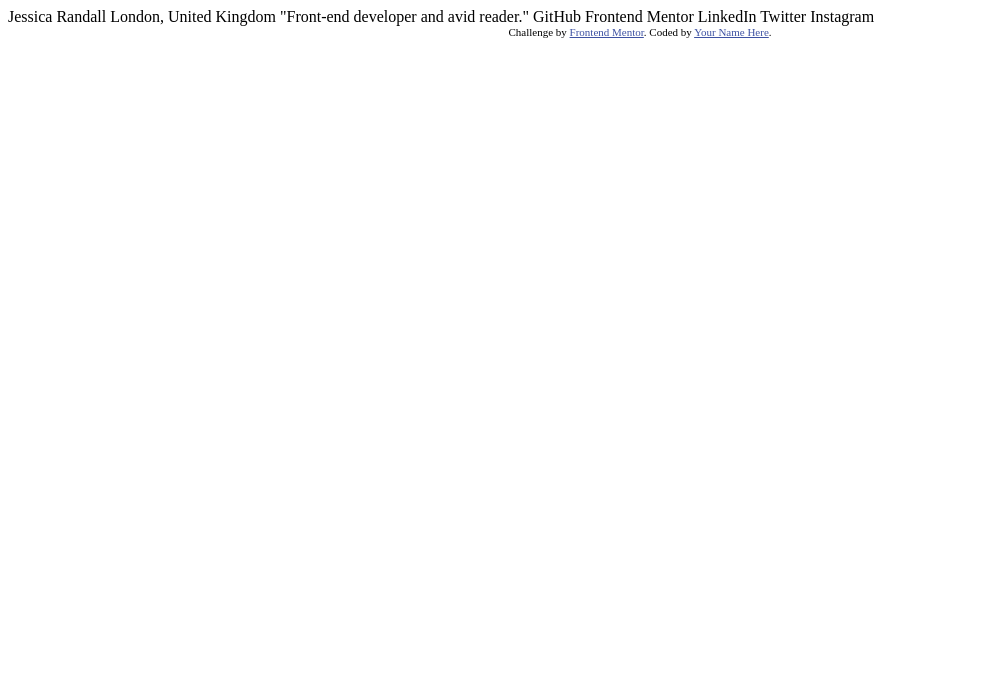
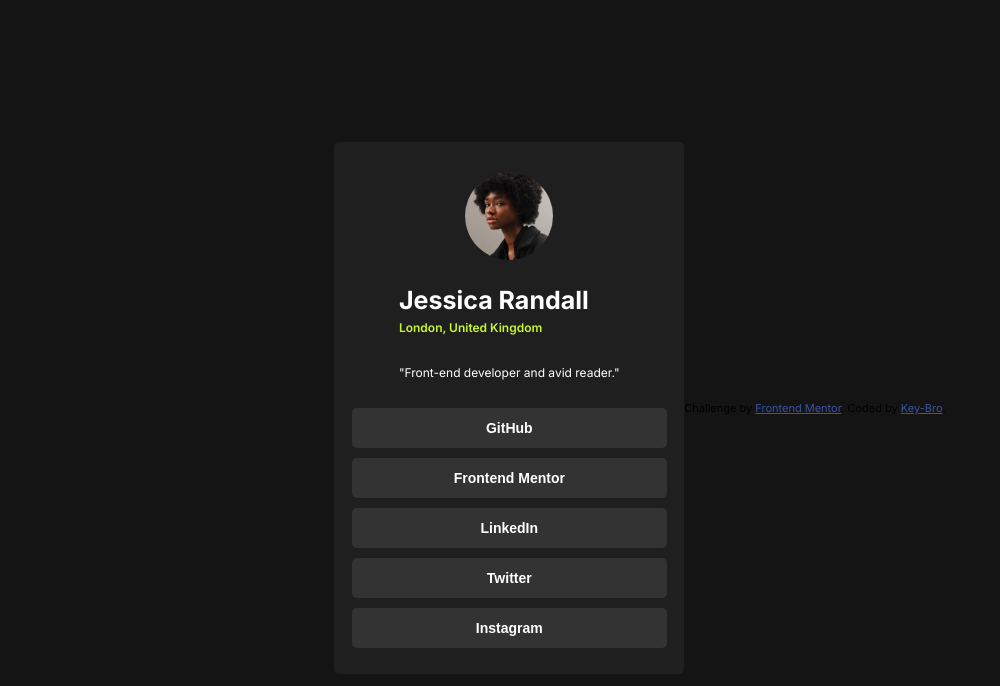
Before and after one commit to Key-Bro/social-links-profile-main, a plain HTML site: page index.html in a window 1280 px wide. Shown: the whole page, without its empty margins (0-1000 px from the left). Drawn offline with Linux system fonts and the light colour scheme.

Commit message:
Adding main structure

```diff
--- a/index.html
+++ b/index.html
@@ -3,7 +3,7 @@
 <head>
   <meta charset="UTF-8">
   <meta name="viewport" content="width=device-width, initial-scale=1.0"> <!-- displays site properly based on user's device -->
-
+  <link rel="stylesheet" href="style.css">
   <link rel="icon" type="image/png" sizes="32x32" href="./assets/images/favicon-32x32.png">
 
   <title>Frontend Mentor | Social links profile</title>
@@ -15,20 +15,25 @@
   </style>
 </head>
 <body>
+  <main class="card">
+    <div class="profil">
+      <img class="profil-picture" src="/assets/images/avatar-jessica.jpeg" alt="profil picture">
+      <p class="text" id="name">Jessica Randall</p>
+      <p class="text" id="localisation">London, United Kingdom</p>
+      <p class="text" id="description">"Front-end developer and avid reader."</p>
+    </div>
+    <ul class="list">
+      <li><button class="button">GitHub</button></li>
+      <li><button class="button">Frontend Mentor</button></li>
+      <li><button class="button">LinkedIn</button></li>
+      <li><button class="button">Twitter</button></li>
+      <li><button class="button">Instagram</button></li>
+    </ul>
+  </main>
 
-  Jessica Randall
-  London, United Kingdom
-  "Front-end developer and avid reader."
-
-  GitHub
-  Frontend Mentor
-  LinkedIn
-  Twitter
-  Instagram
-
-  <div class="attribution">
+  <footer class="attribution">
     Challenge by <a href="https://www.frontendmentor.io?ref=challenge" target="_blank">Frontend Mentor</a>.
-    Coded by <a href="#">Your Name Here</a>.
-  </div>
+    Coded by <a href="https://github.com/Key-Bro">Key-Bro</a>.
+  </footer>
 </body>
 </html>
--- a/style.css
+++ b/style.css
@@ -0,0 +1,86 @@
+@import url('https://fonts.googleapis.com/css2?family=Inter:wght@400;600;700&display=swap');
+
+:root {
+    --Green: hsl(75, 94%, 57%);
+    --White: hsl(0, 0%, 100%);
+    --Gray700: hsl(0, 0%, 20%);
+    --Gray800: hsl(0, 0%, 12%);
+    --Gray900: hsl(0, 0%, 8%);
+    --Police: 'Inter', sans-serif;
+}
+
+body {
+    background-color: var(--Gray900);
+    display: flex;
+    justify-content: center;
+    align-items: center;
+    height: 100vh;
+    font-family: var(--Police);
+}
+
+.card {
+    display: flex;
+    flex-direction: column;
+    background-color: var(--Gray800);
+    max-width: 350px;
+    width: 90%;
+    height: auto;
+    border-radius: 5px;
+    justify-content: center;
+    align-items: center;
+}
+
+.profil-picture {
+    display: block;
+    border-radius: 50%;
+    width: 40%;
+    margin-left: auto;
+    margin-right: auto;
+    margin-top: 30px;
+}
+
+.text {
+    color: var(--White);
+    font-size: 12px;
+}
+
+#name {
+    font-size: 25px;
+    margin-bottom: 0px;
+    font-weight: 700;
+}
+
+#localisation {
+    color: var(--Green);
+    margin-bottom: 30px;
+    margin-top: 5px;
+    font-weight: 600;
+}
+
+
+.list {
+    width: 100%;
+    list-style-type: none;
+    padding-left: 0;
+    justify-content: center;
+}
+
+.button {
+    display: block;
+    margin-left: auto;
+    margin-right: auto;
+    font-size: 14px;
+    background-color: var(--Gray700);
+    color: var(--White);
+    border-radius: 5px;
+    width: 90%;
+    height: 40px;
+    border: none;
+    margin-bottom: 10px;
+    font-weight: 600;
+}
+
+.button:hover{
+    color: black;
+    background-color: var(--Green);
+}
```
